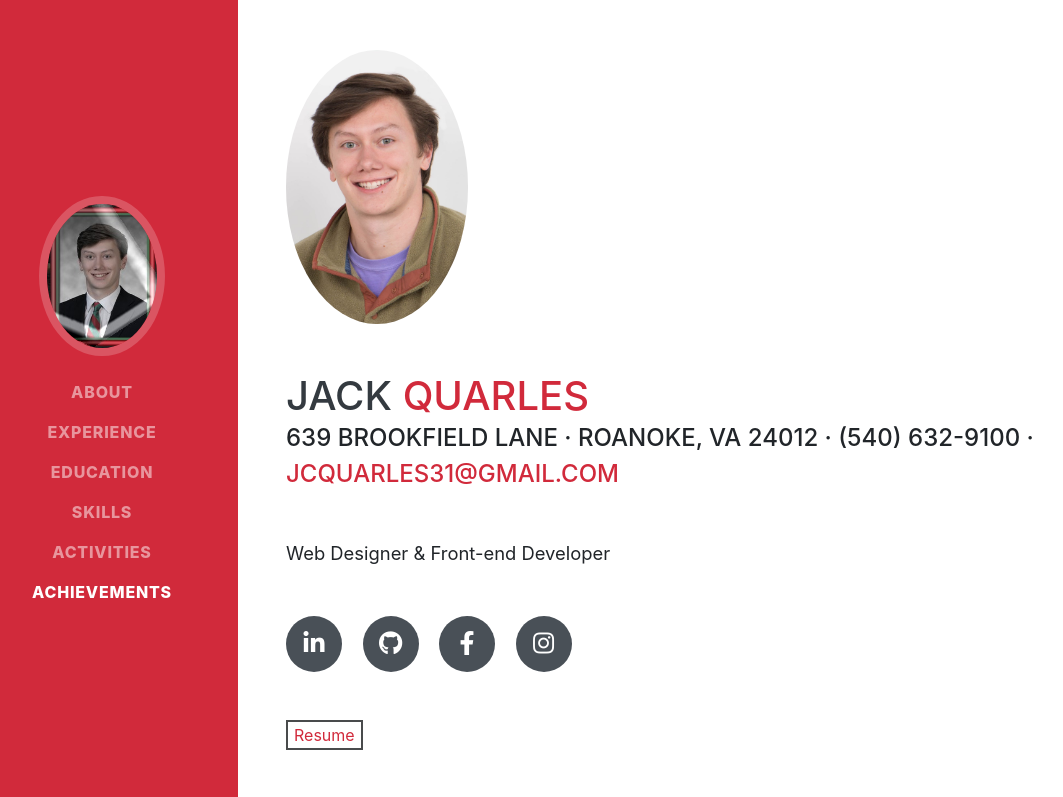
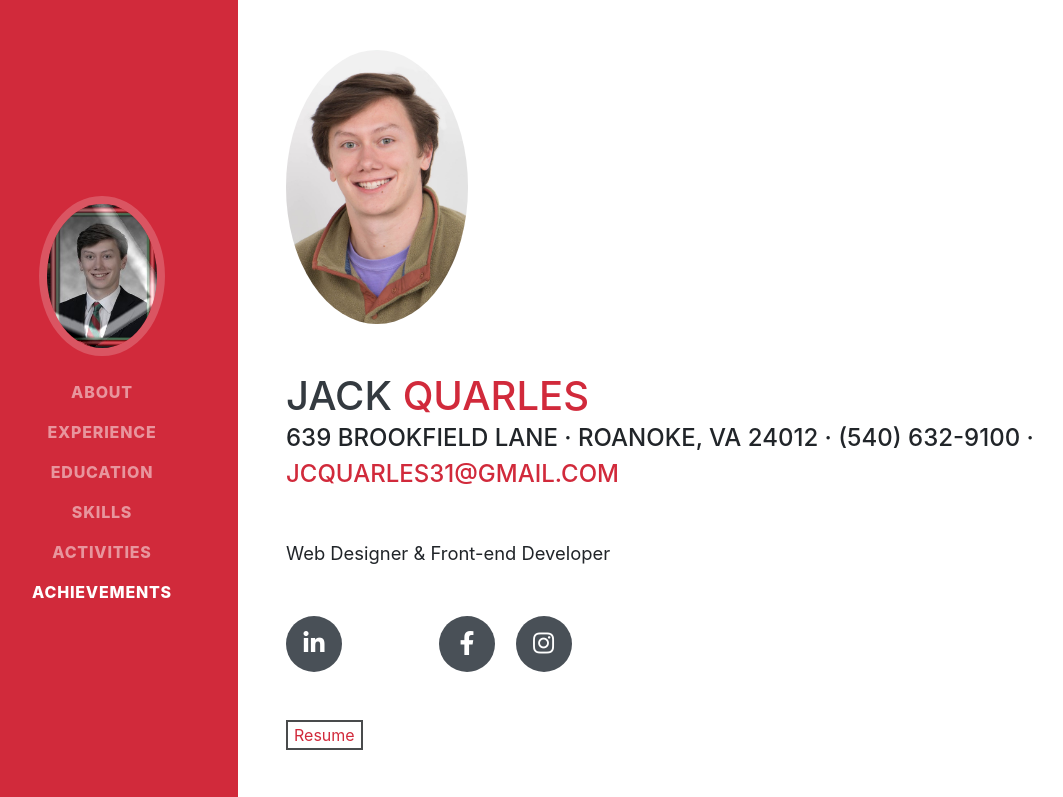
Before and after one commit to jcquarles/jcquarles.github.io, a website with bundled scripts: page index.html in a window 1280 px wide. Shown: the top 797 px of the page, without its empty margins (34-1097 px from the left). Built offline with nearby package versions, Linux system fonts and the light colour scheme; a web font is replaced by a local one.

Commit message:
hide github icon

```diff
--- a/index.html
+++ b/index.html
@@ -91,7 +91,7 @@
           <a href="https://www.linkedin.com/in/jack-quarles-03847a162/">
             <i class="fab fa-linkedin-in"></i>
           </a>
-          <a href="https://github.com/jcquarles">
+          <a href="#" style="visibility: hidden;">
             <i class="fab fa-github"></i>
           </a>
           <a href="https://www.facebook.com/jack.quarles.3">
```
